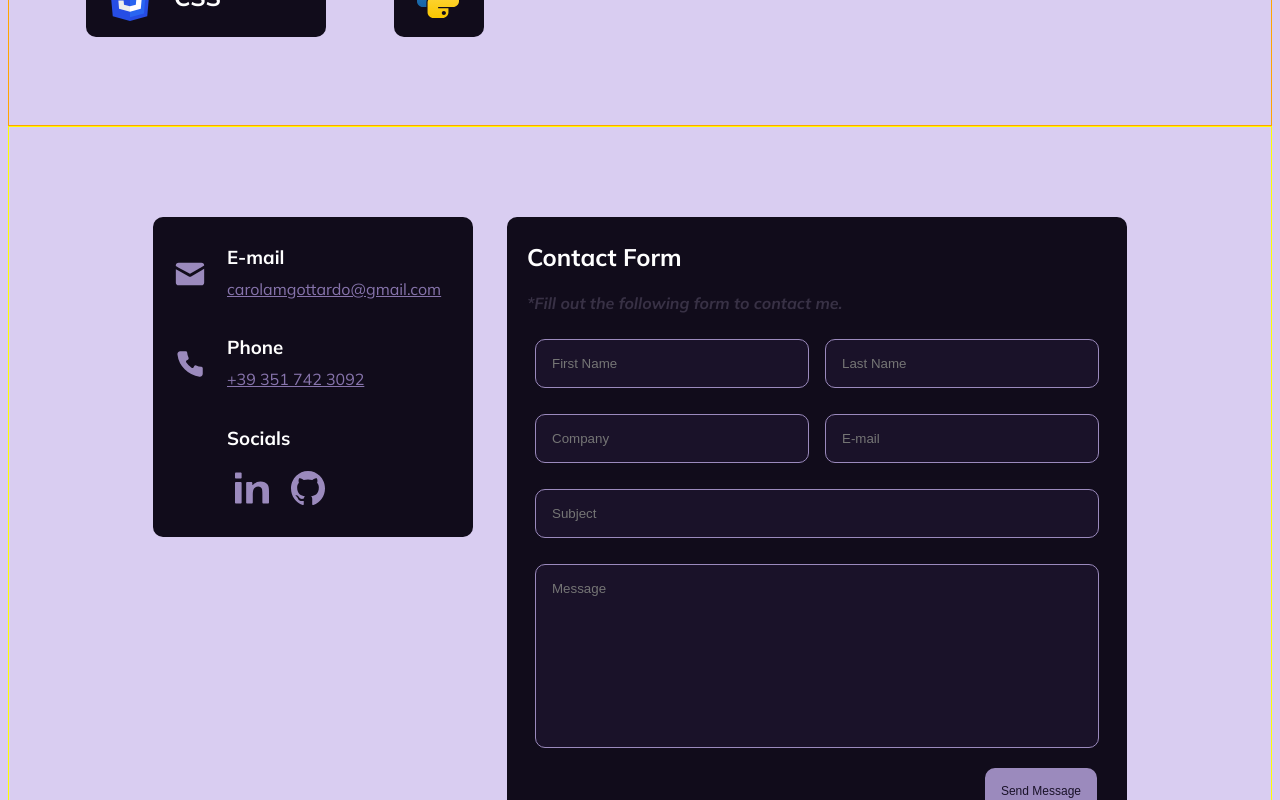
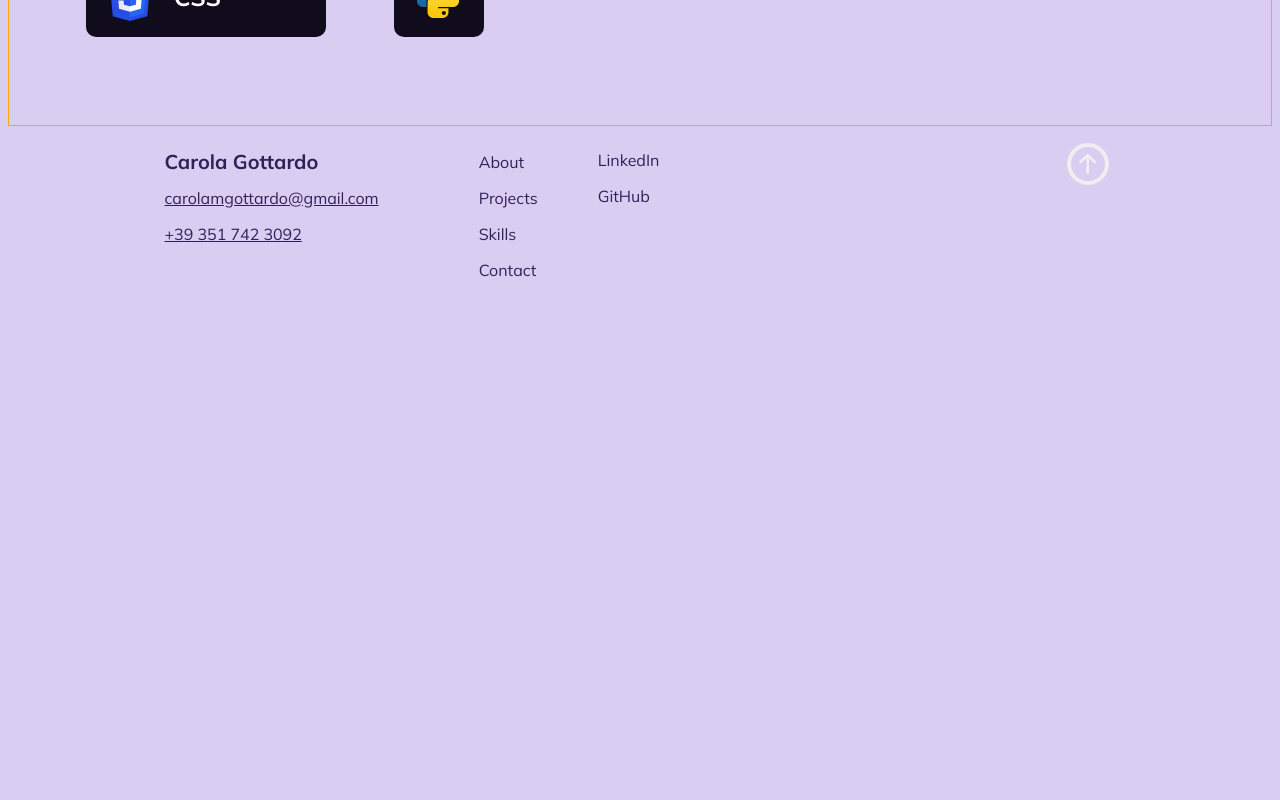
Before and after one commit to carolagottardo/react-sass-cv, a React (Vite) app: page / in a window 1280 px wide. Shown: the part 2320-3120 px from the top of the page. After the commit the page ends 2624 px from the top, so only its background shows below. Built offline with nearby package versions, Linux system fonts and the light colour scheme; a web font is replaced by a local one.

Commit message:
contact section - commented out // contact form (INCOMPLETE)

```diff
--- a/src/components/Sectionsy/Sectionsy.jsx
+++ b/src/components/Sectionsy/Sectionsy.jsx
@@ -195,7 +195,7 @@ function Sectionsy() {
         </div>
       </div>
 
-      <div id="contact" className="contact-section">
+      {/* <div id="contact" className="contact-section">
         <div className="cardsies-pluraldouble">
           <div className="card-style4">
             <div className="logo-socials-container">
@@ -282,7 +282,7 @@ function Sectionsy() {
             </div>
           </div>
         </div>
-      </div>
+      </div> */}
 
       <footer className="footer-section">
         <div className="separation-footer">
```
